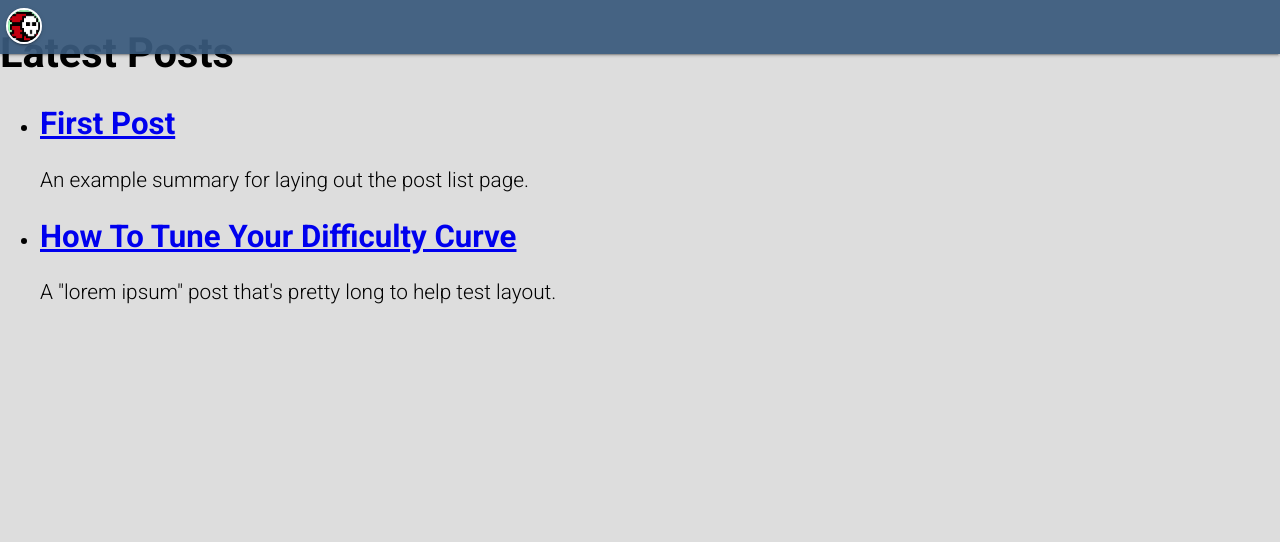
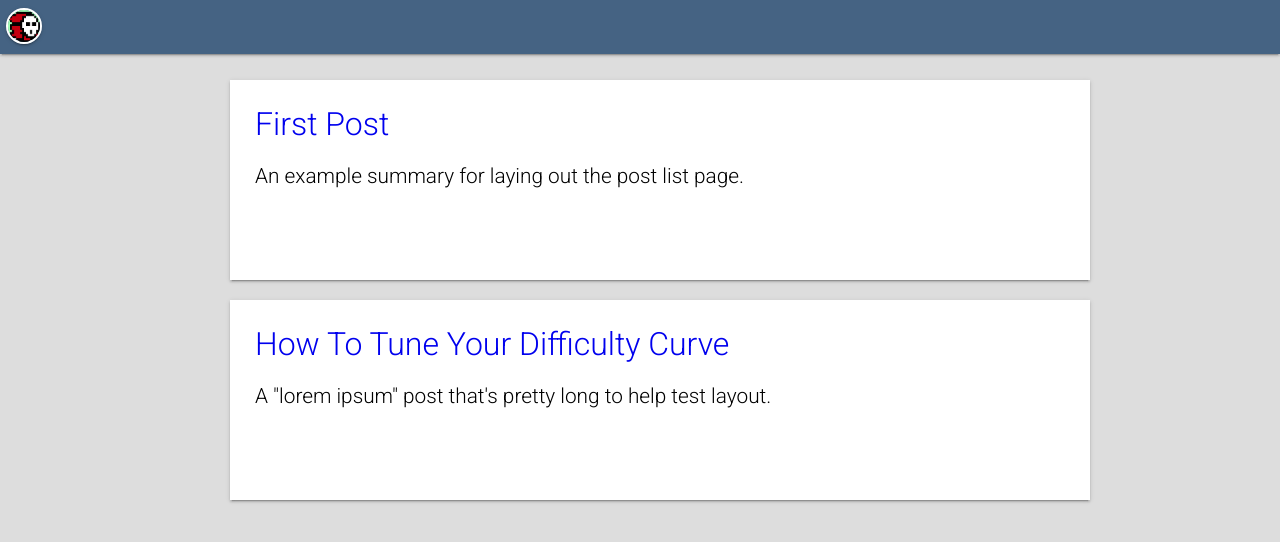
Before and after one commit to malecus/Blog, a Jekyll site: the page built from index.html, in a window 1280 px wide. Shown: the top 542 px of the page. Built offline with Jekyll 4.4.1, drawn with Linux system fonts in a browser that asks for light colours.

Commit message:
Now lists posts with sort of a style

```diff
--- a/_sass/main.scss
+++ b/_sass/main.scss
@@ -73,3 +73,24 @@ body {
   margin-top: -80px;
   background-color: white;
 }
+
+.post {
+  height: 200px;
+  background: white;
+}
+
+.post-container {
+  margin-top: 20px;
+  padding: 25px;
+  list-style-type: none;
+}
+
+.post-list-title {
+  margin: 0;
+  font-size: 2rem;
+  font-weight: 300;
+}
+
+h1.post-list-title a {
+  text-decoration: none;
+}
--- a/index.html
+++ b/index.html
@@ -2,13 +2,15 @@
 layout: default
 title: Jump City
 ---
-<h1>Latest Posts</h1>
-
+<div class="center" style="margin-top: 80px;">
   <ul>
     {% for post in site.posts %}
-    <li>
-      <h2><a href="{{ post.url }}">{{ post.title }}</a></h2>
+      <div class="post shadow">
+        <li class="post-container">
+          <h1 class="post-list-title"><a href="{{ post.url }}">{{ post.title }}</a></h2>
           <p>{{ post.summary }}</p>
         </li>
+      </div>
     {% endfor %}
   </ul>
+</div>
```
Lines whose indentation alone changed are shown as unchanged.
